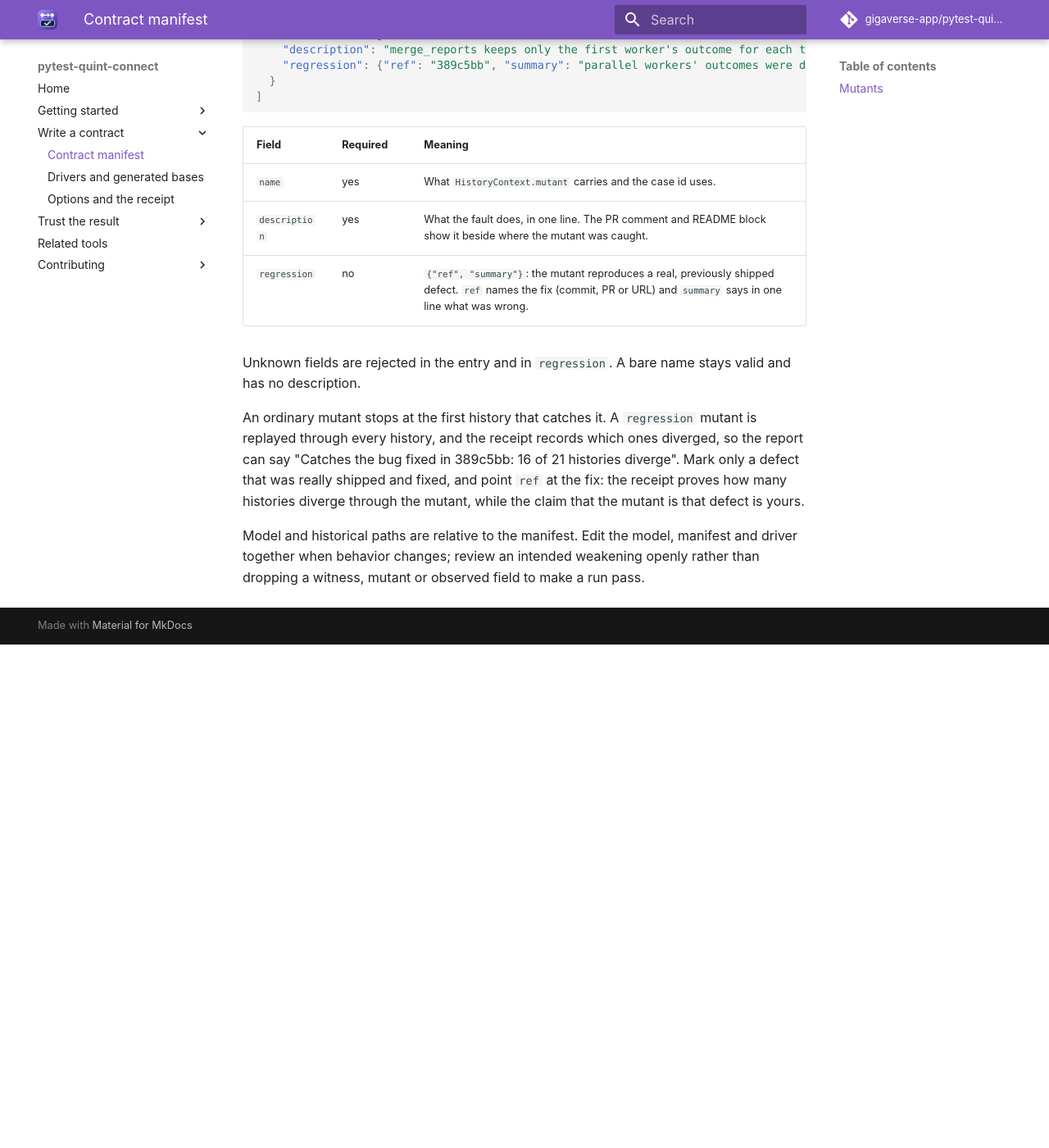
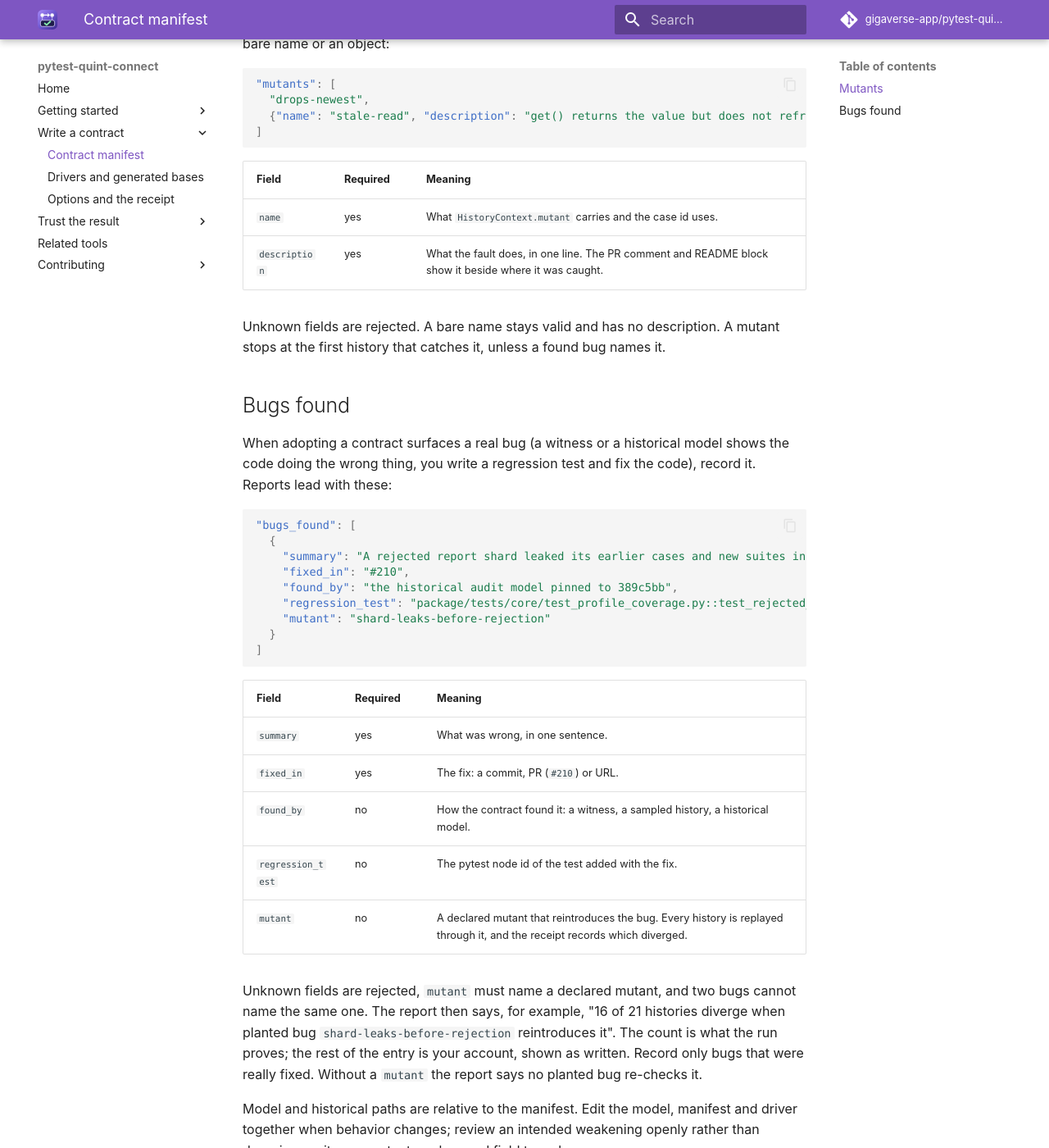
Before and after one commit to gigaverse-app/pytest-quint-connect, an MkDocs documentation site: the page built from docs/manifest.md, in a window 1280 px wide and 1400 px high, scrolled down 2174 px. Shown: the whole window at 82% size. Built offline with MkDocs 1.6.1 and Material for MkDocs 9.7.7, drawn with Linux system fonts in a browser that asks for light colours; comment, search, counter and statistics services are not loaded; before the commit the page ends 2960 px from its top, so only the background shows below that; some of the changed text lies outside the part shown.

Commit message:
feat(report)!: lead with bugs the contract found and explain planted bugs on hover
Replace the unreleased mutant-level regression marker with a top-level
bugs_found list (summary, fixed_in, found_by, regression_test, mutant). A
mutant named by a found bug replays every history. Reports lead with the
bugs found, then the other planted bugs, and link every "planted bugs"
label (table header, headings, badge) to an explanation shown on hover.
The dogfood contract records the real bug its first run found (#3).

Co-Authored-By: Claude Opus 5.5 <noreply@anthropic.com>

````diff
--- a/docs/manifest.md
+++ b/docs/manifest.md
@@ -32,7 +32,8 @@ instead of silently weakening a check.
 | `actions` | yes | Every action name a trace may contain, mapped to the implementation boundary it drives. An undeclared action in a trace fails; a declared action no history reaches fails the `coverage` case. |
 | `bounds` | yes | `seed`, `max_samples`, `max_steps` and `n_traces` for `quint run`. `n_traces` sampled histories become `sample-0` … `sample-N-1`. The seed is also passed to `quint test`. |
 | `witnesses` | no | Names of `run …Test` definitions. Each must produce exactly one trace and becomes a `witness-NAME` case. |
-| `mutants` | no | Deliberate faults your driver factory builds from `context.mutant`. Each becomes a `mutant-NAME` case that must be caught. An entry is a name, or an object with a `description`; see [mutants](#mutants). |
+| `mutants` | no | Planted bugs: deliberate faults your driver factory builds from `context.mutant`. Each becomes a `mutant-NAME` case that must be caught. An entry is a name, or an object with a `description`; see [mutants](#mutants). |
+| `bugs_found` | no | Real bugs this contract found and that were fixed, each optionally re-checked by a mutant; see [bugs found](#bugs-found). |
 | `convention` | no | `event` (default) or `mbt`; see [drivers](drivers.md#step-conventions). |
 | `event`, `action_field` | no | For the event convention: the state variable holding the step record (default `event`) and its action-name field (default `op`). |
 | `observe` | no | State variable the driver's observation is compared with (default `observed`), or a list of variable names compared as one record. |
@@ -48,35 +49,56 @@ instead of silently weakening a check.
 
 ## Mutants
 
-A `mutants` entry is either a bare name or an object:
+Reports call mutants *planted bugs* and explain the term on hover: deliberately broken
+copies of the code, each of which must make some history diverge. A `mutants` entry is
+a bare name or an object:
 
 ```json
 "mutants": [
   "drops-newest",
-  {"name": "stale-read", "description": "get() returns the value but does not refresh recency"},
+  {"name": "stale-read", "description": "get() returns the value but does not refresh recency"}
+]
+```
+
+| Field | Required | Meaning |
+| --- | --- | --- |
+| `name` | yes | What `HistoryContext.mutant` carries and the case id uses. |
+| `description` | yes | What the fault does, in one line. The PR comment and README block show it beside where it was caught. |
+
+Unknown fields are rejected. A bare name stays valid and has no description. A mutant
+stops at the first history that catches it, unless a found bug names it.
+
+## Bugs found
+
+When adopting a contract surfaces a real bug (a witness or a historical model shows
+the code doing the wrong thing, you write a regression test and fix the code), record
+it. Reports lead with these:
+
+```json
+"bugs_found": [
   {
-    "name": "unmerged-outcomes",
-    "description": "merge_reports keeps only the first worker's outcome for each test",
-    "regression": {"ref": "389c5bb", "summary": "parallel workers' outcomes were dropped when reports merged"}
+    "summary": "A rejected report shard leaked its earlier cases and new suites into the combined report",
+    "fixed_in": "#210",
+    "found_by": "the historical audit model pinned to 389c5bb",
+    "regression_test": "package/tests/core/test_profile_coverage.py::test_rejected_shard_cannot_promote_or_mutate_any_prior_evidence",
+    "mutant": "shard-leaks-before-rejection"
   }
 ]
 ```
 
 | Field | Required | Meaning |
 | --- | --- | --- |
-| `name` | yes | What `HistoryContext.mutant` carries and the case id uses. |
-| `description` | yes | What the fault does, in one line. The PR comment and README block show it beside where the mutant was caught. |
-| `regression` | no | `{"ref", "summary"}`: the mutant reproduces a real, previously shipped defect. `ref` names the fix (commit, PR or URL) and `summary` says in one line what was wrong. |
+| `summary` | yes | What was wrong, in one sentence. |
+| `fixed_in` | yes | The fix: a commit, PR (`#210`) or URL. |
+| `found_by` | no | How the contract found it: a witness, a sampled history, a historical model. |
+| `regression_test` | no | The pytest node id of the test added with the fix. |
+| `mutant` | no | A declared mutant that reintroduces the bug. Every history is replayed through it, and the receipt records which diverged. |
 
-Unknown fields are rejected in the entry and in `regression`. A bare name stays valid
-and has no description.
-
-An ordinary mutant stops at the first history that catches it. A `regression` mutant
-is replayed through every history, and the receipt records which ones diverged, so the
-report can say "Catches the bug fixed in 389c5bb: 16 of 21 histories diverge". Mark
-only a defect that was really shipped and fixed, and point `ref` at the fix: the
-receipt proves how many histories diverge through the mutant, while the claim that the
-mutant is that defect is yours.
+Unknown fields are rejected, `mutant` must name a declared mutant, and two bugs cannot
+name the same one. The report then says, for example, "16 of 21 histories diverge when
+planted bug `shard-leaks-before-rejection` reintroduces it". The count is what the run
+proves; the rest of the entry is your account, shown as written. Record only bugs that
+were really fixed. Without a `mutant` the report says no planted bug re-checks it.
 
 Model and historical paths are relative to the manifest. Edit the model, manifest
 and driver together when behavior changes; review an intended weakening openly
````
Also changed, not shown: README.md (+16 -11 lines), docs/drivers.md (+1 -2 lines), docs/limits.md (+4 -4 lines), docs/reference.md (+9 -8 lines), skills/pytest-quint-connect/SKILL.md (+4 -3 lines), 9 other files.
